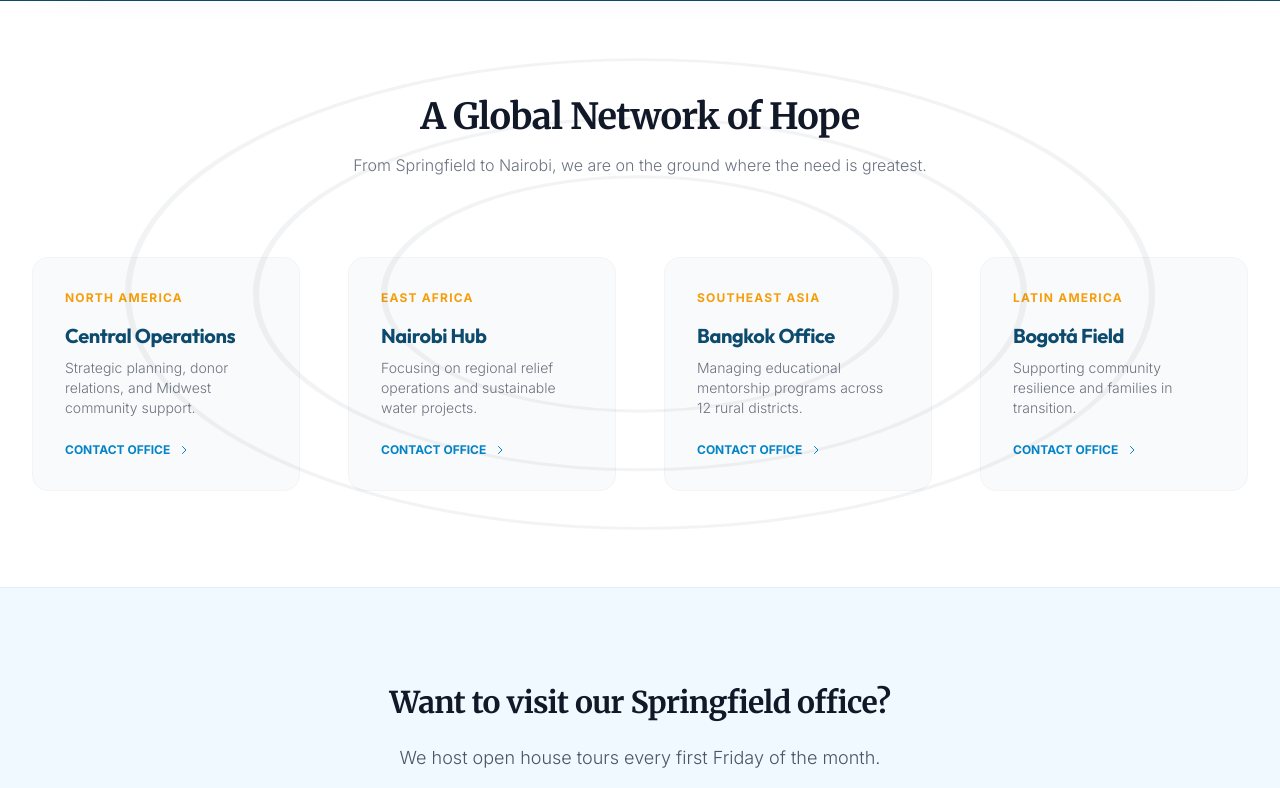
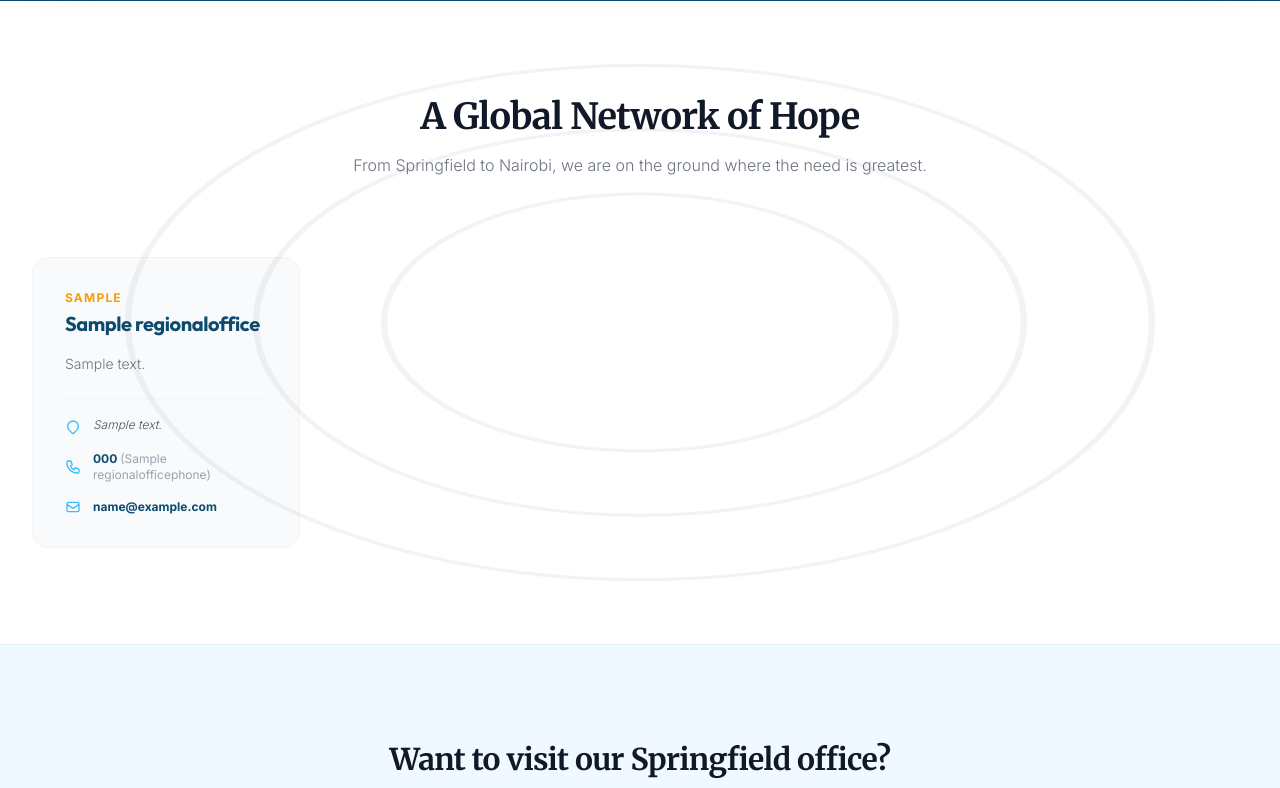
Before and after one commit to Bryt00/foundationsite, a Django app: page /contact/ in a window 1280 px wide. Shown: the part 1275-2063 px from the top of the page. Run offline with Django 5.2, Linux system fonts and the light colour scheme; data comes from the database, SQL or seed files in the repository; both versions use the stored data as it was after the commit; tables that the repository leaves empty hold one stand-in row (values such as "Sample post"); some libraries are stand-ins or nearby versions.

Commit message:
4th commit

```diff
--- a/churchsite/settings.py
+++ b/churchsite/settings.py
@@ -193,6 +193,11 @@ UNFOLD = {
                         "icon": "auto_awesome",
                         "link": "/admin/pages/successstory/",
                     },
+                    {
+                        "title": "Regional Offices",
+                        "icon": "location_on",
+                        "link": "/admin/pages/regionaloffice/",
+                    },
                 ],
             },
         ],
--- a/pages/models.py
+++ b/pages/models.py
@@ -328,3 +328,25 @@ class SiteSettings(models.Model):
         if not self.pk and SiteSettings.objects.exists():
             return
         super().save(*args, **kwargs)
+
+class RegionalOffice(models.Model):
+    name = models.CharField(max_length=100)
+    region = models.CharField(max_length=100, help_text="e.g. North America, East Africa")
+    address = models.TextField()
+    email = models.EmailField(blank=True, null=True)
+    description = models.TextField(blank=True, help_text="Short description of the office focus")
+    order = models.PositiveIntegerField(default=0)
+
+    class Meta:
+        ordering = ['order']
+
+    def __str__(self):
+        return f"{self.name} ({self.region})"
+
+class RegionalOfficePhone(models.Model):
+    office = models.ForeignKey(RegionalOffice, on_delete=models.CASCADE, related_name='phones')
+    phone_number = models.CharField(max_length=20)
+    label = models.CharField(max_length=50, blank=True, help_text="e.g. Main, Support, SMS")
+
+    def __str__(self):
+        return f"{self.phone_number} ({self.label})" if self.label else self.phone_number
--- a/pages/templates/pages/contact.html
+++ b/pages/templates/pages/contact.html
@@ -196,58 +196,53 @@
         </div>
 
         <div class="grid grid-cols-1 md:grid-cols-2 lg:grid-cols-4 gap-12">
-            <!-- Region 1 -->
-            <div class="p-8 bg-gray-50 rounded-2xl border border-gray-100 hover:border-accent transition-colors group">
-                <span class="text-xs font-bold text-accent uppercase tracking-widest mb-4 block">North America</span>
-                <h4 class="text-xl font-bold text-brand-900 mb-2">Central Operations</h4>
-                <p class="text-gray-500 text-sm">Strategic planning, donor relations, and Midwest community support.</p>
-                <div class="mt-6 flex items-center gap-2 text-brand-600 font-bold text-xs uppercase cursor-pointer">
-                    Contact Office <svg class="w-3 h-3 group-hover:translate-x-1 transition-transform" fill="none"
-                        stroke="currentColor" viewBox="0 0 24 24">
-                        <path stroke-linecap="round" stroke-linejoin="round" stroke-width="2" d="M9 5l7 7-7 7"></path>
-                    </svg>
+            {% for office in regional_offices %}
+            <div class="p-8 bg-gray-50 rounded-2xl border border-gray-100 hover:border-accent transition-colors group flex flex-col h-full">
+                <div class="mb-4">
+                    <span class="text-xs font-bold text-accent uppercase tracking-widest mb-1 block">{{ office.region }}</span>
+                    <h4 class="text-xl font-bold text-brand-900">{{ office.name }}</h4>
+                </div>
+
+                <p class="text-gray-500 text-sm mb-6 flex-grow">{{ office.description }}</p>
+
+                <div class="space-y-4 pt-4 border-t border-gray-100">
+                    {% if office.address %}
+                    <div class="flex items-start gap-3">
+                        <svg class="w-4 h-4 text-brand-400 mt-1 shrink-0" fill="none" stroke="currentColor" viewBox="0 0 24 24">
+                            <path stroke-linecap="round" stroke-linejoin="round" stroke-width="2" d="M17.657 16.657L13.414 20.9a1.998 1.998 0 01-2.827 0l-4.244-4.243a8 8 0 1111.314 0z"></path>
+                        </svg>
+                        <p class="text-gray-600 text-xs leading-relaxed italic">{{ office.address }}</p>
+                    </div>
+                    {% endif %}
+
+                    {% for phone in office.phones.all %}
+                    <div class="flex items-center gap-3">
+                        <svg class="w-4 h-4 text-brand-400 shrink-0" fill="none" stroke="currentColor" viewBox="0 0 24 24">
+                            <path stroke-linecap="round" stroke-linejoin="round" stroke-width="2" d="M3 5a2 2 0 012-2h3.28a1 1 0 01.948.684l1.498 4.493a1 1 0 01-.502 1.21l-2.257 1.13a11.042 11.042 0 005.516 5.516l1.13-2.257a1 1 0 011.21-.502l4.493 1.498a1 1 0 01.684.949V19a2 2 0 01-2 2h-1C9.716 21 3 14.284 3 6V5z"></path>
+                        </svg>
+                        <a href="tel:{{ phone.phone_number }}" class="text-brand-900 font-bold text-xs hover:text-accent transition-colors">
+                            {{ phone.phone_number }} {% if phone.label %}<span class="text-gray-400 font-normal">({{ phone.label }})</span>{% endif %}
+                        </a>
+                    </div>
+                    {% endfor %}
+
+                    {% if office.email %}
+                    <div class="flex items-center gap-3">
+                        <svg class="w-4 h-4 text-brand-400 shrink-0" fill="none" stroke="currentColor" viewBox="0 0 24 24">
+                            <path stroke-linecap="round" stroke-linejoin="round" stroke-width="2" d="M3 8l7.89 5.26a2 2 0 002.22 0L21 8M5 19h14a2 2 0 002-2V7a2 2 0 00-2-2H5a2 2 0 00-2 2v10a2 2 0 002 2z"></path>
+                        </svg>
+                        <a href="mailto:{{ office.email }}" class="text-brand-900 font-bold text-xs hover:text-accent transition-colors truncate">
+                            {{ office.email }}
+                        </a>
+                    </div>
+                    {% endif %}
                 </div>
             </div>
-
-            <!-- Region 2 -->
-            <div class="p-8 bg-gray-50 rounded-2xl border border-gray-100 hover:border-accent transition-colors group">
-                <span class="text-xs font-bold text-accent uppercase tracking-widest mb-4 block">East Africa</span>
-                <h4 class="text-xl font-bold text-brand-900 mb-2">Nairobi Hub</h4>
-                <p class="text-gray-500 text-sm">Focusing on regional relief operations and sustainable water projects.
-                </p>
-                <div class="mt-6 flex items-center gap-2 text-brand-600 font-bold text-xs uppercase cursor-pointer">
-                    Contact Office <svg class="w-3 h-3 group-hover:translate-x-1 transition-transform" fill="none"
-                        stroke="currentColor" viewBox="0 0 24 24">
-                        <path stroke-linecap="round" stroke-linejoin="round" stroke-width="2" d="M9 5l7 7-7 7"></path>
-                    </svg>
-                </div>
+            {% empty %}
+            <div class="lg:col-span-4 text-center py-12">
+                <p class="text-gray-400 italic">No regional offices registered yet.</p>
             </div>
-
-            <!-- Region 3 -->
-            <div class="p-8 bg-gray-50 rounded-2xl border border-gray-100 hover:border-accent transition-colors group">
-                <span class="text-xs font-bold text-accent uppercase tracking-widest mb-4 block">Southeast Asia</span>
-                <h4 class="text-xl font-bold text-brand-900 mb-2">Bangkok Office</h4>
-                <p class="text-gray-500 text-sm">Managing educational mentorship programs across 12 rural districts.</p>
-                <div class="mt-6 flex items-center gap-2 text-brand-600 font-bold text-xs uppercase cursor-pointer">
-                    Contact Office <svg class="w-3 h-3 group-hover:translate-x-1 transition-transform" fill="none"
-                        stroke="currentColor" viewBox="0 0 24 24">
-                        <path stroke-linecap="round" stroke-linejoin="round" stroke-width="2" d="M9 5l7 7-7 7"></path>
-                    </svg>
-                </div>
-            </div>
-
-            <!-- Region 4 -->
-            <div class="p-8 bg-gray-50 rounded-2xl border border-gray-100 hover:border-accent transition-colors group">
-                <span class="text-xs font-bold text-accent uppercase tracking-widest mb-4 block">Latin America</span>
-                <h4 class="text-xl font-bold text-brand-900 mb-2">Bogotá Field</h4>
-                <p class="text-gray-500 text-sm">Supporting community resilience and families in transition.</p>
-                <div class="mt-6 flex items-center gap-2 text-brand-600 font-bold text-xs uppercase cursor-pointer">
-                    Contact Office <svg class="w-3 h-3 group-hover:translate-x-1 transition-transform" fill="none"
-                        stroke="currentColor" viewBox="0 0 24 24">
-                        <path stroke-linecap="round" stroke-linejoin="round" stroke-width="2" d="M9 5l7 7-7 7"></path>
-                    </svg>
-                </div>
-            </div>
+            {% endfor %}
         </div>
     </div>
 </section>
--- a/pages/views.py
+++ b/pages/views.py
@@ -5,7 +5,8 @@ from .models import (
     NewsStory, TeamMember, TimelineEvent, CoreValue,
     ProgramCategory, Program, ProgramStat,
     ImpactStat, FundAllocation, SuccessStory,
-    GalleryImage, Event, FAQ, HeroSlide
+    GalleryImage, Event, FAQ, HeroSlide,
+    RegionalOffice
 )
 
 def gallery(request):
@@ -99,15 +100,23 @@ def join(request):
     return render(request, 'pages/join.html', {'form': form})
 
 def contact(request):
+    regional_offices = RegionalOffice.objects.prefetch_related('phones').all()
     if request.method == 'POST':
         form = ContactForm(request.POST)
         if form.is_valid():
             form.save()
             messages.success(request, 'Your message has been sent. We will get back to you shortly.')
-            return render(request, 'pages/contact.html', {'form': ContactForm(), 'success': True})
+            return render(request, 'pages/contact.html', {
+                'form': ContactForm(),
+                'success': True,
+                'regional_offices': regional_offices
+            })
     else:
         form = ContactForm()
-    return render(request, 'pages/contact.html', {'form': form})
+    return render(request, 'pages/contact.html', {
+        'form': form,
+        'regional_offices': regional_offices
+    })
 
 def story_detail(request, slug):
     story = get_object_or_404(NewsStory, slug=slug)
```
Also changed, not shown: pages/admin.py (+19 -1 lines), pages/templates/pages/landing.html (+15 -15 lines), db.sqlite3, pages/migrations/0016_regionaloffice_regionalofficephone.py (added).
